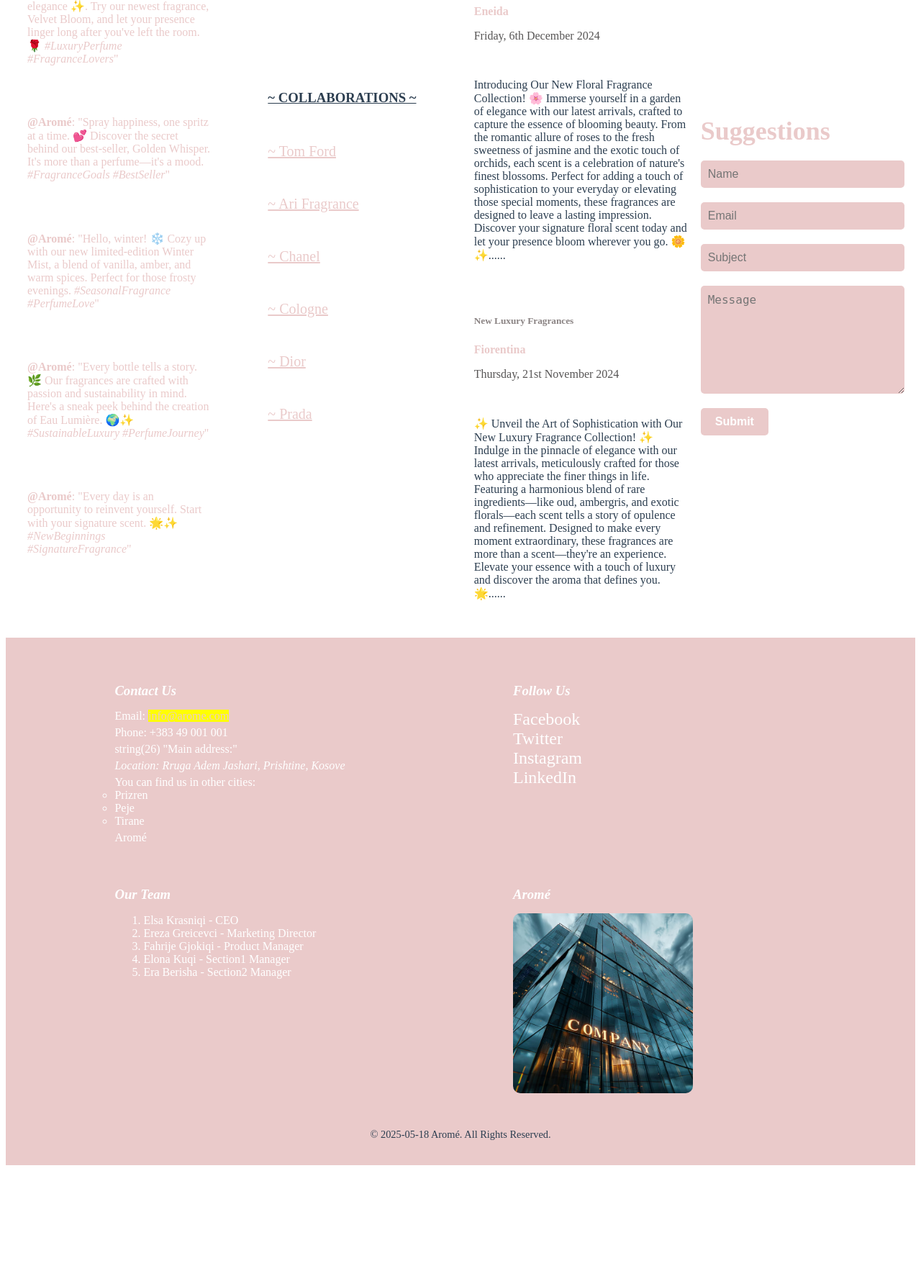
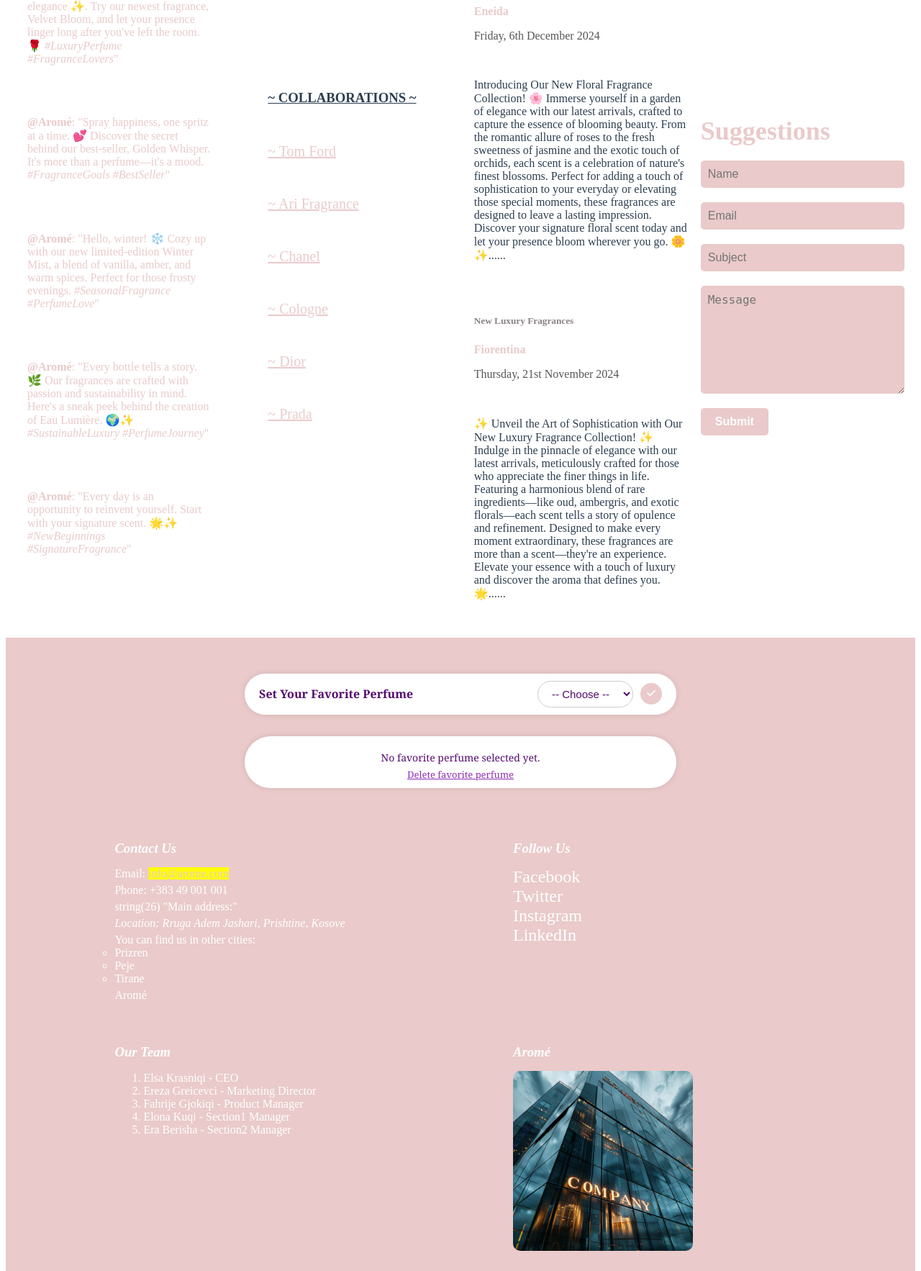
Before and after one commit to FahrijeGjoka/UEB2025_PHP, a PHP site: page /website.php in a window 1280 px wide. Shown: the part 2720-4486 px from the top of the page at 72% size. Before the commit the page ends 4339 px from the top, so only its background shows below. Run offline with PHP 8.4, Linux system fonts and the light colour scheme; some libraries are stand-ins or nearby versions.

Commit message:
Plotesimi i kerkesave:  Definimi dhe përdorimi i COOKIES me të gjitha specifikat (krijim, fshirja, ruajtja në varg). dhe Ndryshimi i përmbjatjes varësisht nga gjendja e cookies (psh ndryshimi i background, ndryshim i fotografive etj)

```diff
--- /dev/null
+++ b/cookies_homepage.php
@@ -0,0 +1,30 @@
+<?php
+$allPerfumes = ["Dior", "Chanel", "Gucci", "Tom Ford", "Prada", "YSL", "Good Girl", "Versace", "Armani", "Valentino"];
+
+if (isset($_POST['selected_perfume'])) {
+    $selectedPerfume = $_POST['selected_perfume'];
+    setcookie("favorite_perfume", $selectedPerfume, time() + (86400 * 7), "/");
+    header("Location: " . $_SERVER['PHP_SELF']); // refresh page to apply cookie
+    exit();
+}
+$cookieMessage = isset($_COOKIE['favorite_perfume'])
+    ? "Your favorite perfume is: <strong>{$_COOKIE['favorite_perfume']}</strong>"
+    : "No favorite perfume selected yet.";
+
+$cookieDeleteStatus = "";
+if (isset($_GET['delete_cookie'])) {
+    setcookie("favorite_perfume", "", time() - 3600, "/");
+    $cookieDeleteStatus = "Favorite perfume has been deleted.";
+}
+if (isset($_POST['setPhoto'])) {
+    $selectedPhoto = $_POST['mainPhoto'];
+    setcookie("main_image", $selectedPhoto, time() + (86400 * 7), "/"); // Ruhet për 7 ditë
+    $_COOKIE['main_image'] = $selectedPhoto; // për përdorim menjëherë
+}
+
+// Vendosja e vlerave për foto
+$imageSrc = isset($_COOKIE['main_image']) ? $_COOKIE['main_image'] : "img_0107.jpg";
+$imageAlt = isset($_COOKIE['main_image']) ? pathinfo($_COOKIE['main_image'], PATHINFO_FILENAME) : "Default";
+
+
+?>
--- a/homepage.php
+++ b/homepage.php
@@ -151,3 +151,4 @@ $ekipi = [
 
 $kompania = "Aromé";
 $data = date("Y-m-d");
+?>
--- a/website.css
+++ b/website.css
@@ -1,6 +1,125 @@
 * {
     box-sizing: border-box;
 }
+
+.favorite-perfume-container {
+    width: 80%;
+    max-width: 600px;
+    background: white;
+    display: flex;
+    align-items: center;
+    justify-content: space-between;
+    border-radius: 40px;
+    padding: 10px 20px;
+    font-family: Georgia, serif;
+    margin: 30px auto;
+    box-shadow: 0 0 10px rgba(0, 0, 0, 0.1);
+    color: #540a6f;
+}
+
+.favorite-perfume-container h4 {
+    margin: 0;
+    font-size: 16px;
+    color: #540a6f;
+}
+
+.favorite-perfume-container form {
+    display: flex;
+    align-items: center;
+    gap: 10px;
+}
+
+.favorite-perfume-container select {
+    padding: 8px 15px;
+    border: 1px solid #ccc;
+    border-radius: 40px;
+    font-size: 15px;
+    color: #540a6f;
+    background-color: #fff;
+    outline: none;
+}
+
+.favorite-perfume-container button {
+    border: 0;
+    border-radius: 50%;
+    width: 30px;
+    height: 30px;
+    background: #eacaca;
+    cursor: pointer;
+    display: flex;
+    align-items: center;
+    justify-content: center;
+}
+
+.favorite-perfume-container button:hover {
+    background-color: #540a6f;
+    transition: .5s;
+}
+
+.favorite-perfume-container button i {
+    color: white;
+}
+
+.favorite-perfume-container p {
+    margin: 10px 0 0 0;
+    font-size: 14px;
+}
+
+.favorite-perfume-container a {
+    color: rgb(142, 47, 180);
+    font-size: 13px;
+    text-decoration: underline;
+    margin-top: 5px;
+    display: inline-block;
+}
+
+
+.favorite-message {
+    text-align: center;
+    font-size: 16px;
+    margin-top: 10px;
+    color: white;
+    font-family: Georgia, serif;
+}
+.photo-wrapper {
+    display: flex;
+    justify-content: center;
+    margin-top: 20px;
+}
+
+.photo-box {
+    width: 400px;
+    padding: 20px;
+    color: #eacaca;
+    font-family: Georgia, serif;
+    background-color: transparent;
+    text-align: center;
+}
+
+.photo-select-form {
+    display: flex;
+    justify-content: center;
+    align-items: center;
+    gap: 10px;
+    flex-wrap: wrap;
+}
+
+.photo-select-form select,
+.photo-select-form button {
+    padding: 8px 12px;
+    font-size: 14px;
+    border-radius: 10px;
+    border: 1px solid #ccc;
+    background-color: #eacaca;
+    color: #2c3e50;
+}
+
+.photo-select-form button:hover {
+    background-color: #2c3e50;
+    color: white;
+    transition: 0.3s ease;
+}
+
 
 .header {
     background-color: #eacaca;
--- a/website.php
+++ b/website.php
@@ -1,6 +1,8 @@
 <?php
 include_once("homepage.php");
+include_once("cookies_homepage.php");
 ?>
+
 <!DOCTYPE html>
 <html>
 
@@ -35,6 +37,11 @@ include_once("homepage.php");
                 }
                 ?>
             </p>
+            <div class="footer-extra" style="color:white;">
+                <?php if (isset($_COOKIE['favorite_perfume'])): ?>
+                    <p class="favorite-message">Your favorite perfume is <b><?php echo $_COOKIE['favorite_perfume']; ?> 🌸</b></p>
+                <?php endif; ?>
+            </div>
 
             <div class="container">
 
@@ -92,6 +99,7 @@ include_once("homepage.php");
                 <img src="<?php echo $imageSrc; ?>" alt="<?php echo $imageAlt; ?>">
             </div>
 
+
             <div class="title">
                 <h1 class="huge"><?php echo $mainTitle; ?></h1>
                 <p class="paragraph"><?php echo $description; ?></p>
@@ -104,11 +112,14 @@ include_once("homepage.php");
                     <a style="color: #eacaca;" href="<?php echo $videoLink; ?>">... </a>
                 </p>
             </div>
+
         </div>
 
 
         <div class="row">
             <div class="class1">
+
+                <br><br><br>
                 <div class="title" style="font-style: italic;color: #eacaca;">
                     <h1>
                         <l>Arom&eacute;'s Perfumes</l>
@@ -117,6 +128,19 @@ include_once("homepage.php");
 
 
                 <div class="text" style="color: #eacaca;">
+                    <div class="photo-wrapper">
+                    <div class="photo-box">
+                        <form method="post" class="photo-select-form">
+                            <label for="mainPhoto">Choose Main Photo:</label>
+                            <select name="mainPhoto" id="mainPhoto">
+                                <option value="rosee.jpg">Rose</option>
+                                <option value="lavender.webp">Lavender</option>
+                                <option value="tulip.jpg">Tulip</option>
+                            </select>
+                            <button type="submit" name="setPhoto">Set Photo</button>
+                        </form>
+                    </div>
+                </div>
                     <h2 style="color: #ffcaca;">Top 5 Most Used Perfumes</h2>
                     <ul>
                         <!-- Pjesa ku jane perdorur vargjet asociative dhe sortimi i tyre ne descending order-->
@@ -271,6 +295,30 @@ include_once("homepage.php");
     </div>
 
     <div class="footer">
+        <div class="favorite-perfume-container">
+            <h4>Set Your Favorite Perfume</h4>
+
+            <form method="post" action="">
+                <select name="selected_perfume">
+                    <option value="">-- Choose --</option>
+                    <?php foreach ($allPerfumes as $p): ?>
+                        <option value="<?php echo $p; ?>" <?php echo (isset($_COOKIE['favorite_perfume']) && $_COOKIE['favorite_perfume'] === $p) ? 'selected' : ''; ?>>
+                            <?php echo $p; ?>
+                        </option>
+                    <?php endforeach; ?>
+                </select>
+                <button type="submit"><i class="fas fa-check"></i></button>
+            </form>
+        </div>
+
+        <div class="favorite-perfume-container" style="flex-direction: column;">
+            <p><?php echo $cookieMessage; ?></p>
+            <?php if (!empty($cookieDeleteStatus)): ?>
+                <p style="color: red;"><?php echo $cookieDeleteStatus; ?></p>
+            <?php endif; ?>
+            <a href="?delete_cookie=true">Delete favorite perfume</a>
+        </div>
+
         <div class="footer-container">
             <table class="footer-table">
                 <tr>
@@ -322,6 +370,7 @@ include_once("homepage.php");
             </table>
         </div>
 
+
         <p class="footer-credit">© <span><?php echo $data; ?></span> <?php echo $kompania; ?>. All Rights Reserved.</p>
     </div>
 
```
Also changed, not shown: lavender.webp (added), rosee.jpg (added), tulip.jpg (added).
